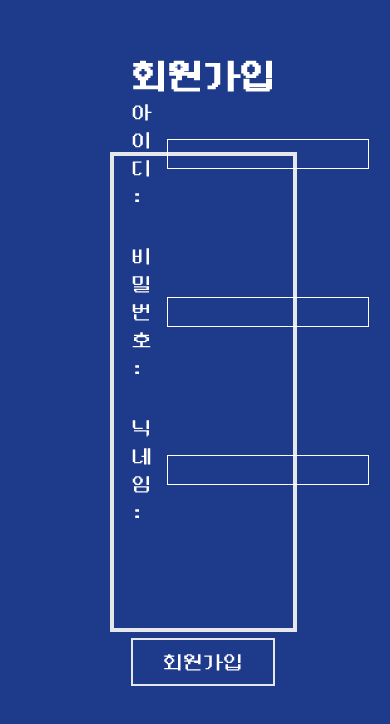
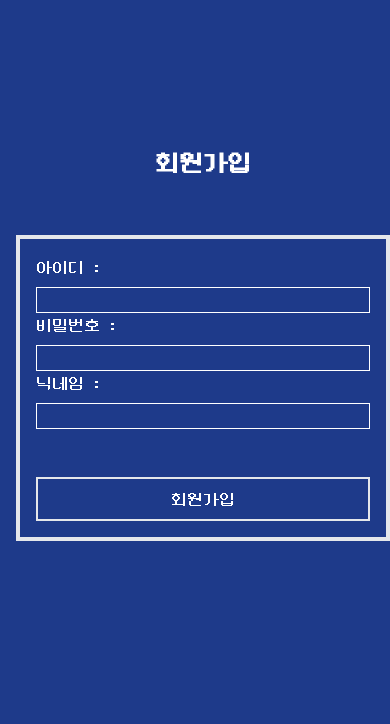
Before and after one commit to Jyoung706/retro-chat-client, a Next.js app: page /signup in a window 390 px wide. Shown: the part 110-834 px from the top of the page. Built offline with nearby package versions, Linux system fonts and the light colour scheme.

Commit message:
[Add] signup request

```diff
--- a/next.config.mjs
+++ b/next.config.mjs
@@ -7,6 +7,17 @@ const nextConfig = {
     });
     return config;
   },
+  async rewrites() {
+    return [
+      {
+        source: "/api/:path*",
+        destination:
+          process.env.NODE_ENV === "development"
+            ? `${process.env.NEXT_PUBLIC_DEV_API_URL}/:path*`
+            : `${process.env.NEXT_PUBLIC_PRODUCTION_API_URL}/:path*`,
+      },
+    ];
+  },
 };
 
 export default nextConfig;
--- a/src/app/signup/components/SignupForm.tsx
+++ b/src/app/signup/components/SignupForm.tsx
@@ -19,7 +19,7 @@ export default function SignupForm() {
     setNickname(e.target.value);
   };
 
-  const handleSubmit = (e: React.FormEvent<HTMLFormElement>) => {
+  const handleSubmit = async (e: React.FormEvent<HTMLFormElement>) => {
     e.preventDefault();
 
     if (!id || !password || !nickname) {
@@ -28,47 +28,58 @@ export default function SignupForm() {
     }
 
     const formData = {
-      id,
+      account: id,
       password,
       nickname,
     };
-    console.log(formData);
-    router.push("/main");
+    try {
+      const response = await fetch("/api/auth/regist", {
+        method: "POST",
+        headers: {
+          "Content-Type": "application/json",
+        },
+        body: JSON.stringify(formData),
+      });
+      const res = await response.json();
+      console.log(res);
+    } catch (e) {
+      console.error(e);
+    }
   };
   return (
-    <div className='border-4 text-xl w-1/2 h-[30rem] flex justify-center items-center'>
-      <form className='flex flex-col gap-8 w-4/5' onSubmit={handleSubmit}>
-        <div className='flex items-center'>
-          <label htmlFor='account' className='w-32 mr-4'>
+    <div className='border-4 text-base sm:text-lg md:text-xl w-full max-w-2xl p-4 sm:p-8 [&_input]:bg-inherit'>
+      <form className='flex flex-col sm:gap-8 w-full' onSubmit={handleSubmit}>
+        <div className='flex flex-col sm:flex-row sm:items-center gap-2 sm:gap-0'>
+          <label htmlFor='account' className='sm:w-32 sm:mr-4'>
             아이디 :
           </label>
           <input
             id='account'
-            className='bg-inherit border border-white focus:outline-none flex-1'
+            className='border border-white focus:outline-none w-full'
             type='text'
             value={id}
             onChange={handleIdChange}
           />
         </div>
-        <div className='flex items-center'>
-          <label htmlFor='password' className='w-32 mr-4'>
+        <div className='flex flex-col sm:flex-row sm:items-center gap-2 sm:gap-0'>
+          <label htmlFor='password' className='sm:w-32 sm:mr-4'>
             비밀번호 :{" "}
           </label>
           <input
             id='password'
-            className='bg-inherit border border-white focus:outline-none flex-1'
+            className='border border-white focus:outline-none w-full'
             value={password}
             type='password'
             onChange={handlePasswordChange}
           />
         </div>
-        <div className='flex items-center'>
-          <label htmlFor='nickname' className='w-32 mr-4'>
+        <div className='flex flex-col sm:flex-row sm:items-center gap-2 sm:gap-0'>
+          <label htmlFor='nickname' className='sm:w-32 sm:mr-4'>
             닉네임 :{" "}
           </label>
           <input
             id='nickname'
-            className='bg-inherit border border-white focus:outline-none flex-1'
+            className='border border-white focus:outline-none w-full'
             type='text'
             value={nickname}
             onChange={handleNicknameChange}
@@ -76,7 +87,7 @@ export default function SignupForm() {
         </div>
         <button
           type='submit'
-          className='bg-inherit border-2 mt-20 text-white py-2 px-4 hover:bg-blue-600'
+          className='border-2 mt-12 sm:mt-20 text-white py-2 px-4 hover:bg-blue-600'
         >
           회원가입
         </button>
--- a/src/app/signup/page.tsx
+++ b/src/app/signup/page.tsx
@@ -3,7 +3,9 @@ import { SignupForm } from "./components";
 export default function SignUp() {
   return (
     <div className='w-full min-h-screen flex flex-col justify-center items-center'>
-      <h1 className='text-4xl font-bold text-center mb-14 mt-16'>회원가입</h1>
+      <h1 className='text-2xl md:text-4xl font-bold text-center mb-14 mt-16'>
+        회원가입
+      </h1>
       <SignupForm />
     </div>
   );
```
Also changed, not shown: 1 other file (tests, documents, lock files or other folders).
